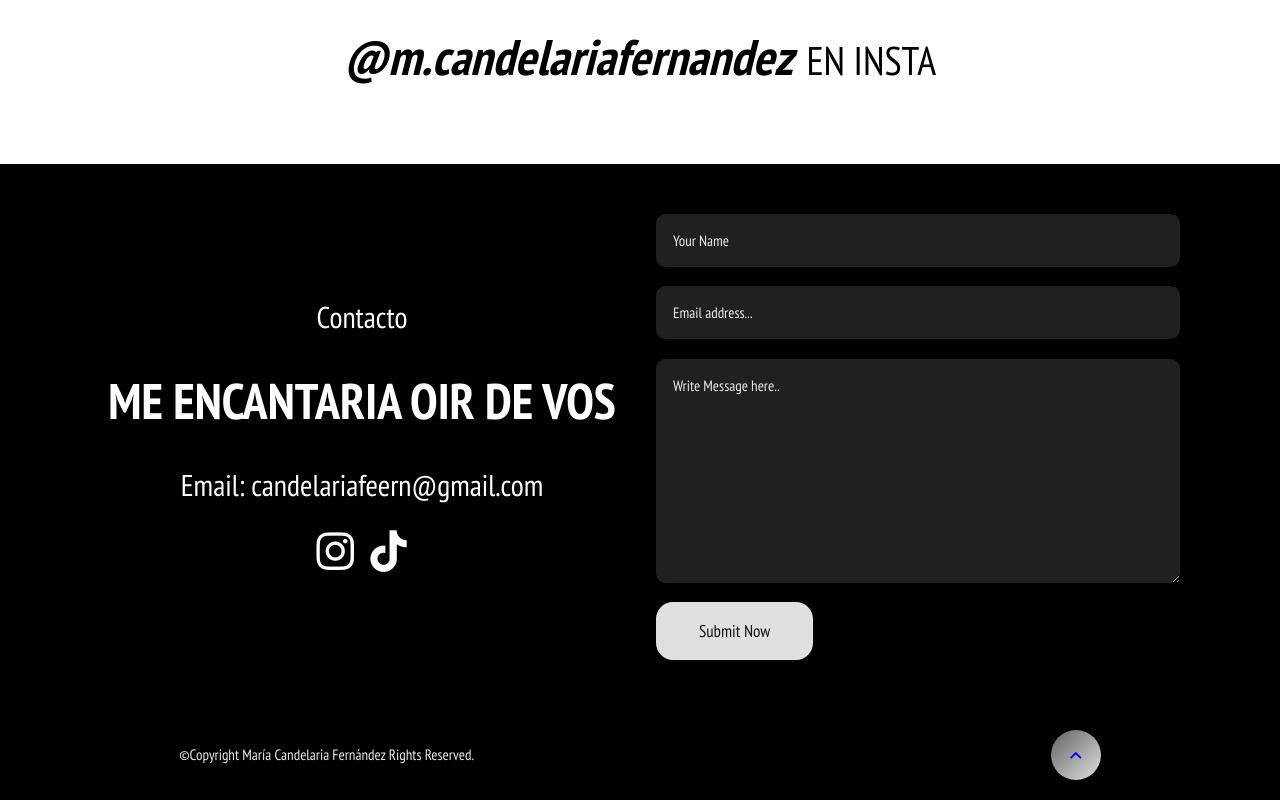
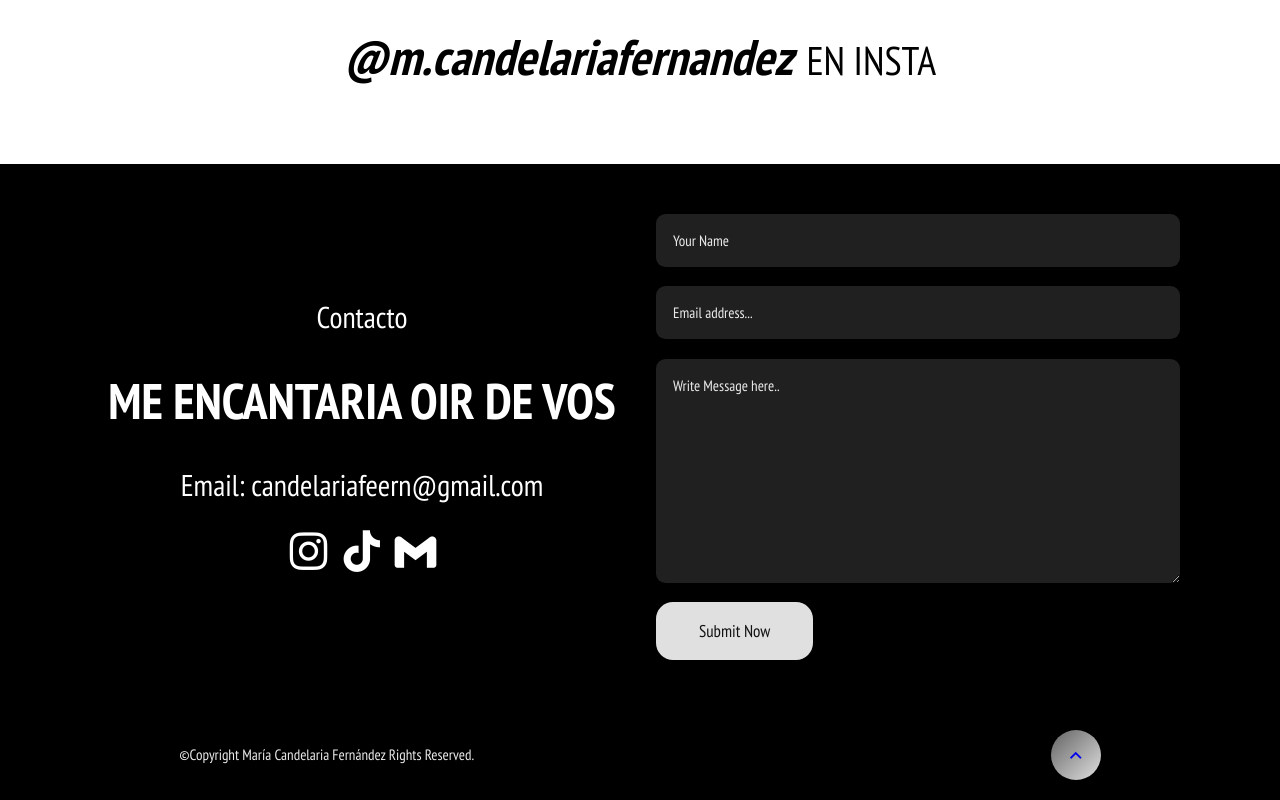
Before and after one commit to candelariafernandez/candelariafernandez.github.io, a plain HTML site: page index.html in a window 1280 px wide. Shown: the part 1970-2770 px from the top of the page. Drawn offline with nearby package versions, Linux system fonts and the light colour scheme; a script that the page names is missing; a web font is replaced by a local one.

Commit message:
Link a mail

```diff
--- a/index.html
+++ b/index.html
@@ -235,6 +235,11 @@
             target="_blank"
             ><i class="bx bxl-tiktok"></i
           ></a>
+          <a
+          href="mailto:candelariafeern@gmail.com"
+          target="_blank"
+          ><i class='bx bxl-gmail'></i></i
+        ></a>
         </div>
       </div>
       <form class="contact-form">
```
